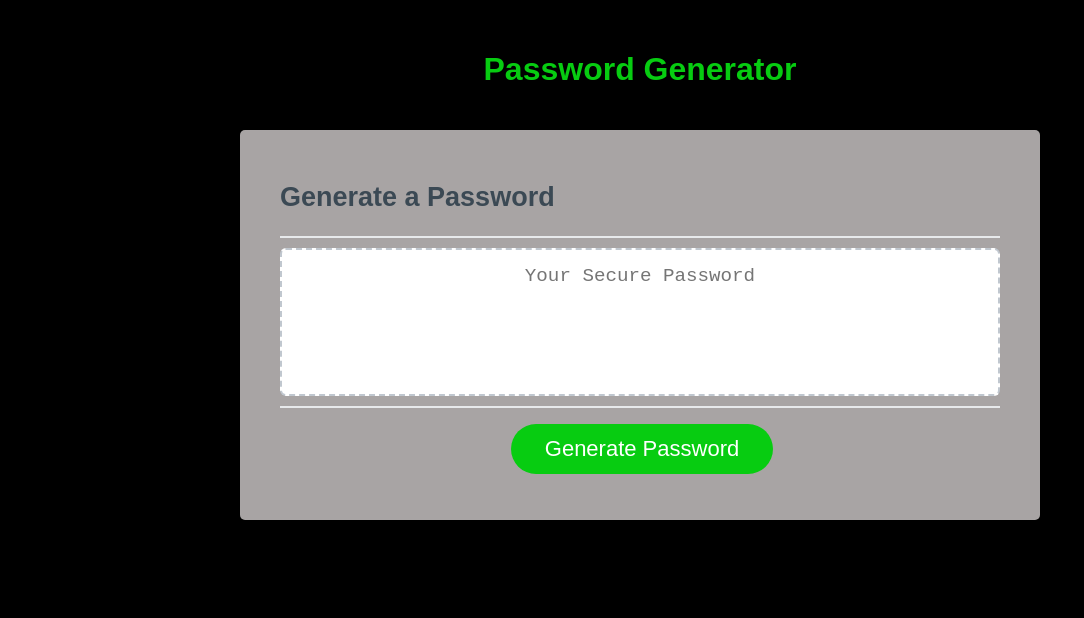
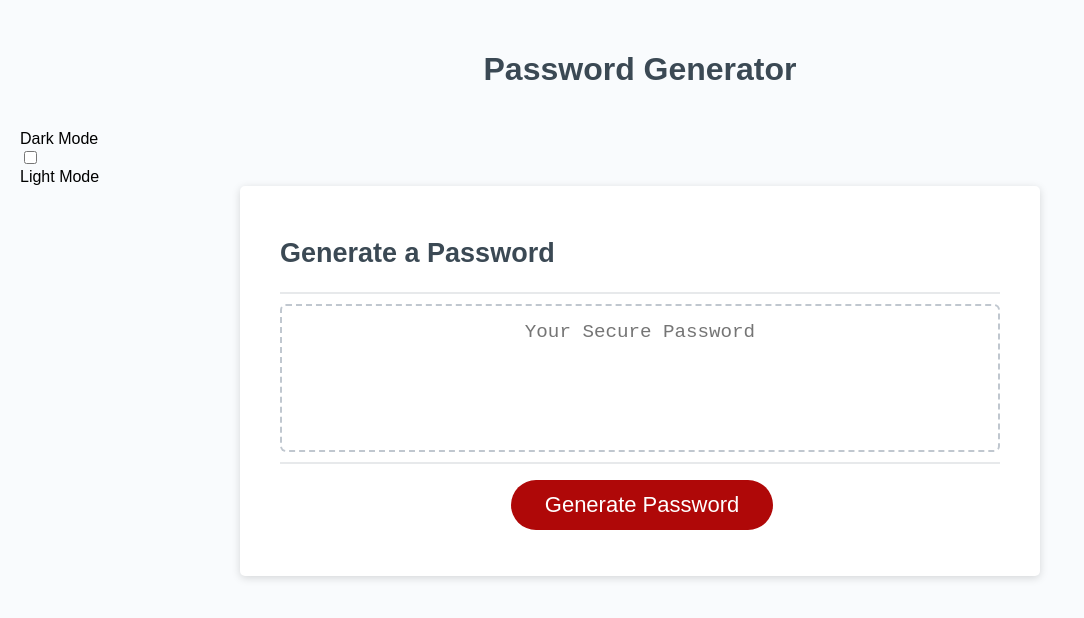
Before and after one commit to CaseyVanAlstyne/Random-Password-Generator, a plain HTML site: page Main/index.html in a window 1280 px wide. Shown: the whole page, without its empty margins (0-1084 px from the left). Drawn offline with Linux system fonts and the light colour scheme.

Commit message:
added HTML for dark mode and light mode.

```diff
--- a/Main/index.html
+++ b/Main/index.html
@@ -14,6 +14,18 @@
     <header>
       <h1>Password Generator</h1>
     </header>
+    <div class="row">
+      <div class="col">
+        Dark Mode
+      </div>
+      <label class="switch col">
+        <input type="checkbox" id="theme-switcher">
+        <span class="slider round"></span>
+      </label>
+      <div class="col">
+        Light Mode
+      </div>
+    </div>
     <div class="card">
       <div class="card-header">
         <h2>Generate a Password</h2>
--- a/Main/style.css
+++ b/Main/style.css
@@ -14,7 +14,7 @@ body,
 
 body {
   font-family: sans-serif;
-  background-color: #000000;
+  background-color: #f9fbfd;
 }
 
 .wrapper {
@@ -27,11 +27,11 @@ header {
   text-align: center;
   padding: 20px;
   padding-top: 0px;
-  color: rgb(7, 204, 17);
+  color: hsl(206, 17%, 28%);
 }
 
 .card {
-  background-color: hsl(0, 2%, 65%);
+  background-color: hsl(0, 0%, 100%);
   border-radius: 5px;
   border-width: 1px;
   box-shadow: rgba(0, 0, 0, 0.15) 0px 2px 8px 0px;
@@ -74,7 +74,7 @@ header {
 
 .btn {
   border: none;
-  background-color: rgb(7, 204, 17);
+  background-color: hsl(360, 91%, 36%);
   border-radius: 25px;
   box-shadow: rgba(0, 0, 0, 0.1) 0px 1px 6px 0px rgba(0, 0, 0, 0.2) 0px 1px 1px
     0px;
```
